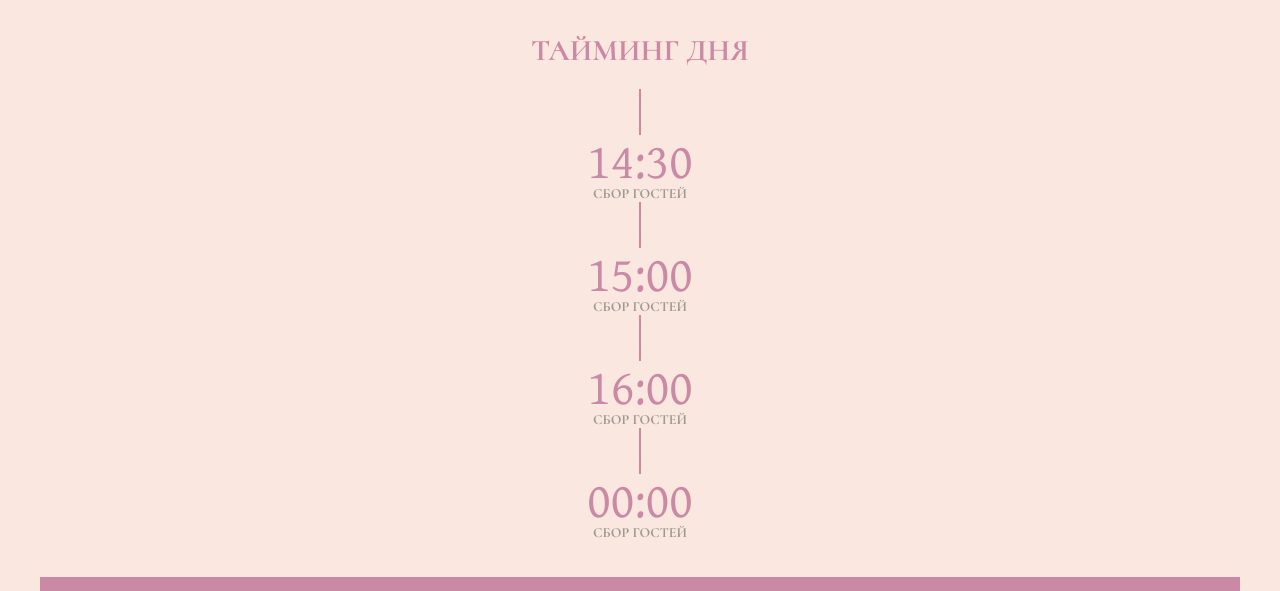
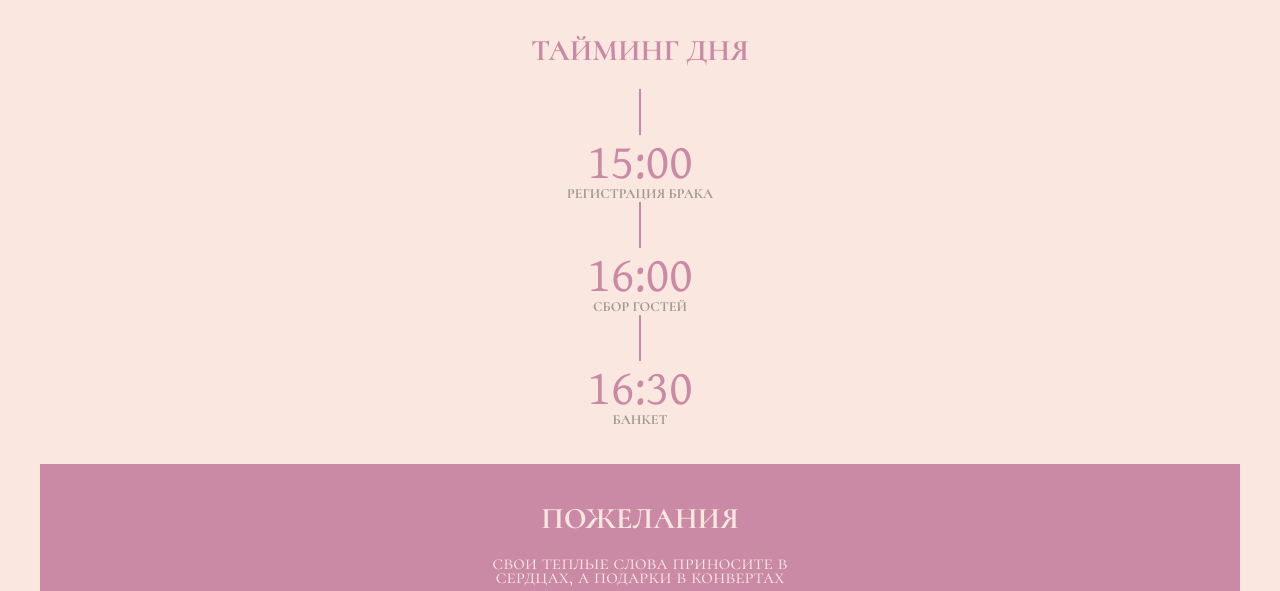
Before and after one commit to poliashha/wedding, a website: page src/index.html in a window 1280 px wide. Shown: the part 1400-1991 px from the top of the page. Drawn offline with Linux system fonts and the light colour scheme.

Commit message:
registration

```diff
--- a/src/index.html
+++ b/src/index.html
@@ -3,7 +3,7 @@
   <head>
     <meta charset="UTF-8" />
     <meta name="viewport" content="width=device-width, initial-scale=1.0" />
-    <title>Свадьба</title>
+    <title>Приглашение на свадьбу</title>
     <link rel="stylesheet" href="fonts/fonts.css" />
     <link rel="stylesheet" href="style/global.css" />
     <link rel="stylesheet" href="style/variabels.css" />
@@ -43,25 +43,20 @@
         <div class="big-container">
           <div class="conteiner">
             <div class="liner"></div>
-            <p class="time-text">14:30</p>
-            <p class="time-title">СБОР ГОСТЕЙ</p>
-          </div>
-          <div class="conteiner">
-            <div class="liner"></div>
             <p class="time-text">15:00</p>
-            <p class="time-title">СБОР ГОСТЕЙ</p>
+            <p class="time-title">Регистрация брака</p>
           </div>
           <div class="conteiner">
             <div class="liner"></div>
             <p class="time-text">16:00</p>
-            <p class="time-title">СБОР ГОСТЕЙ</p>
+            <p class="time-title">Сбор гостей</p>
           </div>
           <div class="conteiner">
             <div class="liner"></div>
-            <p class="time-text">00:00</p>
-            <p class="time-title">СБОР ГОСТЕЙ</p>
+            <p class="time-text">16:30</p>
+            <p class="time-title">Банкет</p>
           </div>
-        </div>
+
       </article>
       <article class="card dark wishes">
         <h2 class="bright-text">пожелания</h2>
--- a/src/style/style.css
+++ b/src/style/style.css
@@ -274,17 +274,15 @@ input:focus {
 }
 
 img {
-  /* Запрещает размытие при масштабировании */
+
   image-rendering: -webkit-optimize-contrast;
   image-rendering: crisp-edges;
   image-rendering: pixelated;
 
-  /* Для плавных градиентов и фото */
-  image-rendering: high-quality;
 }
 
 
-@media (max-width: 392px) {
+@media (max-width: 39px) {
   img {
     max-width: 100%;
   }
```
Also changed, not shown: dist/index.html, dist/style/style.css.
